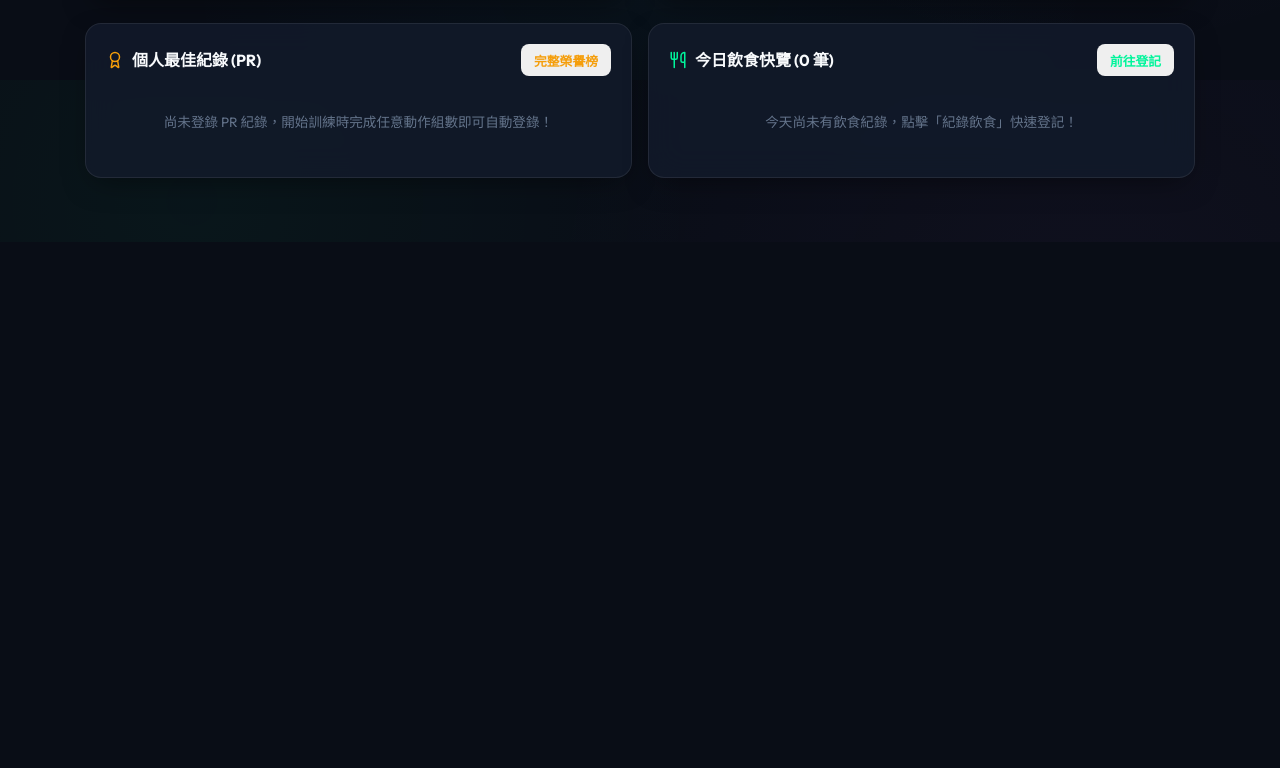
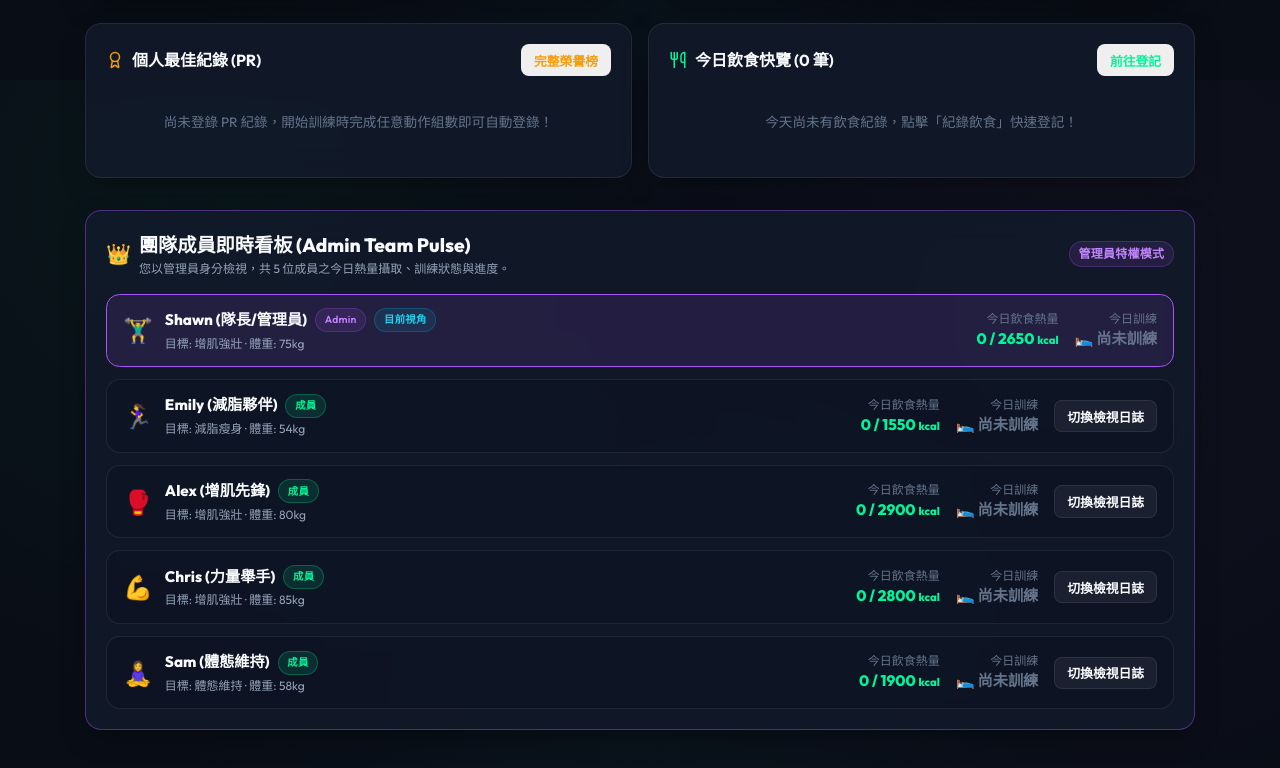
Before and after one commit to moker99/iron-track, a React (Vite) app: page / in a window 1280 px wide. Shown: the part 720-1488 px from the top of the page. Before the commit the page ends 962 px from the top, so only its background shows below. Built offline with nearby package versions, Linux system fonts and the light colour scheme.

Commit message:
feat: implement 5-member multi-user admin dashboard, role permissions, and team pulse monitor

```diff
--- a/src/App.tsx
+++ b/src/App.tsx
@@ -98,6 +98,8 @@ export const App: React.FC = () => {
         {activeTab === 'dashboard' && (
           <DashboardView
             activeProfile={activeProfile}
+            profiles={profiles}
+            onSelectProfile={handleSelectProfile}
             onNavigate={setActiveTab}
             onOpenProfileEdit={() => handleOpenEditProfile(activeProfile)}
             onStartRestTimer={handleStartRestTimer}
--- a/src/components/DashboardView.tsx
+++ b/src/components/DashboardView.tsx
@@ -15,6 +15,8 @@ import { getUserNutritionTargets } from '../utils/nutrition';
 
 interface DashboardViewProps {
   activeProfile: UserProfile;
+  profiles?: UserProfile[];
+  onSelectProfile?: (id: string) => void;
   onNavigate: (tab: 'workout' | 'diet' | 'analytics') => void;
   onOpenProfileEdit: () => void;
   onStartRestTimer: (seconds: number) => void;
@@ -22,6 +24,8 @@ interface DashboardViewProps {
 
 export const DashboardView: React.FC<DashboardViewProps> = ({
   activeProfile,
+  profiles = [],
+  onSelectProfile,
   onNavigate,
   onOpenProfileEdit,
   onStartRestTimer,
@@ -427,6 +431,100 @@ export const DashboardView: React.FC<DashboardViewProps> = ({
           )}
         </div>
       </div>
+
+      {/* ======================= ADMIN TEAM OVERVIEW (管理者戰情總表) ======================= */}
+      {activeProfile.role === 'admin' && profiles.length > 0 && (
+        <div className="glass-card glow-purple" style={{ border: '1px solid rgba(168, 85, 247, 0.4)', marginTop: '0.5rem' }}>
+          <div className="flex items-center justify-between flex-wrap gap-2" style={{ marginBottom: '1rem' }}>
+            <div className="flex items-center gap-2">
+              <span style={{ fontSize: '1.25rem' }}>👑</span>
+              <div>
+                <h2 style={{ fontSize: '1.2rem', fontWeight: 800 }}>團隊成員即時看板 (Admin Team Pulse)</h2>
+                <p style={{ fontSize: '0.75rem', color: 'var(--text-muted)' }}>
+                  您以管理員身分檢視，共 {profiles.length} 位成員之今日熱量攝取、訓練狀態與進度。
+                </p>
+              </div>
+            </div>
+            <span className="badge badge-purple">管理員特權模式</span>
+          </div>
+
+          <div className="flex flex-col gap-3">
+            {profiles.map(member => {
+              const memberMeals = StorageService.getMealsByDate(member.id, todayStr);
+              const memberCals = Math.round(memberMeals.reduce((sum, m) => sum + m.calories, 0));
+              const memberTargets = getUserNutritionTargets(member);
+              const memberWorkouts = StorageService.getWorkoutSessions(member.id).filter(w => w.date === todayStr);
+              const memberWorkoutBurn = memberWorkouts.reduce((sum, w) => sum + (w.caloriesBurned || 0), 0);
+              const isCurrent = member.id === activeProfile.id;
+
+              return (
+                <div
+                  key={member.id}
+                  style={{
+                    background: isCurrent ? 'rgba(168, 85, 247, 0.12)' : 'rgba(12, 19, 34, 0.6)',
+                    border: `1px solid ${isCurrent ? 'var(--neon-purple)' : 'var(--border-color)'}`,
+                    borderRadius: '0.85rem',
+                    padding: '0.85rem 1rem',
+                    display: 'flex',
+                    alignItems: 'center',
+                    justifyContent: 'space-between',
+                    flexWrap: 'wrap',
+                    gap: '0.75rem'
+                  }}
+                >
+                  <div className="flex items-center gap-3">
+                    <span style={{ fontSize: '1.5rem' }}>{member.avatar}</span>
+                    <div>
+                      <div className="flex items-center gap-2">
+                        <span style={{ fontWeight: 800, fontSize: '0.95rem' }}>{member.name}</span>
+                        {member.role === 'admin' ? (
+                          <span className="badge badge-purple" style={{ fontSize: '0.65rem' }}>Admin</span>
+                        ) : (
+                          <span className="badge badge-green" style={{ fontSize: '0.65rem' }}>成員</span>
+                        )}
+                        {isCurrent && <span className="badge badge-cyan" style={{ fontSize: '0.65rem' }}>目前視角</span>}
+                      </div>
+                      <div style={{ fontSize: '0.75rem', color: 'var(--text-muted)', marginTop: '0.15rem' }}>
+                        目標: {member.goal === 'gain_muscle' ? '增肌強壯' : member.goal === 'lose_fat' ? '減脂瘦身' : '體態維持'} · 體重: {member.weightKg}kg
+                      </div>
+                    </div>
+                  </div>
+
+                  <div className="flex items-center gap-4 flex-wrap">
+                    {/* Diet status */}
+                    <div style={{ textAlign: 'right' }}>
+                      <div style={{ fontSize: '0.75rem', color: 'var(--text-dim)' }}>今日飲食熱量</div>
+                      <div style={{ fontSize: '0.95rem', fontWeight: 800, color: memberCals > memberTargets.targetCalories ? 'var(--neon-rose)' : 'var(--neon-green)' }}>
+                        {memberCals} / {memberTargets.targetCalories} <span style={{ fontSize: '0.7rem' }}>kcal</span>
+                      </div>
+                    </div>
+
+                    {/* Workout status */}
+                    <div style={{ textAlign: 'right' }}>
+                      <div style={{ fontSize: '0.75rem', color: 'var(--text-dim)' }}>今日訓練</div>
+                      <div style={{ fontSize: '0.95rem', fontWeight: 800, color: memberWorkouts.length > 0 ? 'var(--neon-cyan)' : 'var(--text-dim)' }}>
+                        {memberWorkouts.length > 0 ? `🏋️ 已練 (${memberWorkoutBurn}k)` : '🛌 尚未訓練'}
+                      </div>
+                    </div>
+
+                    {/* Action button */}
+                    {!isCurrent && onSelectProfile && (
+                      <button
+                        type="button"
+                        className="btn btn-secondary btn-sm"
+                        style={{ fontSize: '0.8rem' }}
+                        onClick={() => onSelectProfile(member.id)}
+                      >
+                        切換檢視日誌
+                      </button>
+                    )}
+                  </div>
+                </div>
+              );
+            })}
+          </div>
+        </div>
+      )}
     </div>
   );
 };
--- a/src/components/Navbar.tsx
+++ b/src/components/Navbar.tsx
@@ -99,6 +99,11 @@ export const Navbar: React.FC<NavbarProps> = ({
                 <span style={{ fontSize: '0.875rem', fontWeight: 600, maxWidth: '100px', overflow: 'hidden', textOverflow: 'ellipsis', whiteSpace: 'nowrap' }}>
                   {activeProfile.name}
                 </span>
+                {activeProfile.role === 'admin' && (
+                  <span className="badge badge-purple" style={{ fontSize: '0.65rem', padding: '0.1rem 0.35rem' }}>
+                    👑 Admin
+                  </span>
+                )}
                 <ChevronDown size={14} style={{ color: 'var(--text-muted)' }} />
               </button>
 
@@ -112,7 +117,7 @@ export const Navbar: React.FC<NavbarProps> = ({
                     position: 'absolute',
                     top: '110%',
                     right: 0,
-                    width: '220px',
+                    width: '240px',
                     background: '#121a2b',
                     border: '1px solid var(--border-color)',
                     borderRadius: '0.75rem',
@@ -120,8 +125,9 @@ export const Navbar: React.FC<NavbarProps> = ({
                     padding: '0.5rem',
                     zIndex: 50,
                   }}>
-                    <div style={{ fontSize: '0.75rem', color: 'var(--text-dim)', padding: '0.25rem 0.5rem', fontWeight: 600 }}>
-                      切換使用者 ({profiles.length})
+                    <div style={{ fontSize: '0.75rem', color: 'var(--text-dim)', padding: '0.25rem 0.5rem', fontWeight: 600, display: 'flex', justifyContent: 'space-between' }}>
+                      <span>切換成員 ({profiles.length})</span>
+                      {activeProfile.role === 'admin' && <span style={{ color: 'var(--neon-purple)' }}>您是管理員</span>}
                     </div>
                     {profiles.map(p => (
                       <button
@@ -147,6 +153,11 @@ export const Navbar: React.FC<NavbarProps> = ({
                         <div className="flex items-center gap-2">
                           <span>{p.avatar}</span>
                           <span style={{ fontWeight: 600 }}>{p.name}</span>
+                          {p.role === 'admin' && (
+                            <span className="badge badge-purple" style={{ fontSize: '0.6rem', padding: '0.05rem 0.25rem' }}>
+                              Admin
+                            </span>
+                          )}
                         </div>
                         {p.id === activeProfile.id && <Check size={14} />}
                       </button>
--- a/src/components/ProfileModal.tsx
+++ b/src/components/ProfileModal.tsx
@@ -31,6 +31,7 @@ export const ProfileModal: React.FC<ProfileModalProps> = ({
   const [weightKg, setWeightKg] = useState<number>(profile?.weightKg || 70);
   const [activityLevel, setActivityLevel] = useState<ActivityLevel>(profile?.activityLevel || 'moderate');
   const [goal, setGoal] = useState<FitnessGoal>(profile?.goal || 'maintain');
+  const [role, setRole] = useState<'admin' | 'member'>(profile?.role || 'member');
 
   const [useCustomMacros, setUseCustomMacros] = useState<boolean>(Boolean(profile?.customCalories));
   const [customCalories, setCustomCalories] = useState<number>(profile?.customCalories || 2400);
@@ -75,6 +76,7 @@ export const ProfileModal: React.FC<ProfileModalProps> = ({
       weightKg: Number(weightKg),
       activityLevel,
       goal,
+      role,
       customCalories: useCustomMacros ? Number(customCalories) : autoTargetCals,
       customProteinGrams: useCustomMacros ? Number(customProtein) : recommendedMacros.proteinGrams,
       customCarbsGrams: useCustomMacros ? Number(customCarbs) : recommendedMacros.carbsGrams,
@@ -136,6 +138,39 @@ export const ProfileModal: React.FC<ProfileModalProps> = ({
                     </button>
                   ))}
                 </div>
+              </div>
+            </div>
+
+            {/* Role: Admin vs Member */}
+            <div style={{
+              background: 'rgba(18, 26, 43, 0.7)',
+              padding: '0.85rem',
+              borderRadius: '0.75rem',
+              border: '1px solid var(--border-color)',
+            }}>
+              <label className="label" style={{ marginBottom: '0.4rem' }}>成員權限角色</label>
+              <div style={{ display: 'grid', gridTemplateColumns: '1fr 1fr', gap: '0.5rem' }}>
+                <button
+                  type="button"
+                  className={`btn btn-sm ${role === 'member' ? 'btn-primary' : 'btn-secondary'}`}
+                  style={{ justifyContent: 'center' }}
+                  onClick={() => setRole('member')}
+                >
+                  🛡️ 一般成員 (Member)
+                </button>
+                <button
+                  type="button"
+                  className={`btn btn-sm ${role === 'admin' ? 'btn-purple' : 'btn-secondary'}`}
+                  style={{ justifyContent: 'center' }}
+                  onClick={() => setRole('admin')}
+                >
+                  👑 團隊管理者 (Admin)
+                </button>
+              </div>
+              <div style={{ fontSize: '0.73rem', color: 'var(--text-dim)', marginTop: '0.35rem' }}>
+                {role === 'admin'
+                  ? '👑 管理員特權：可在首頁查看 5 人全體團隊看板，並隨時切換查閱每位成員之飲食日誌與運動記錄'
+                  : '🛡️ 一般成員：專注於記錄與查看自己個人的訓練課表與三大營養素目標'}
               </div>
             </div>
 
--- a/src/data/defaults.ts
+++ b/src/data/defaults.ts
@@ -232,7 +232,7 @@ export const DEFAULT_FOOD_ITEMS: FoodItem[] = [
 export const INITIAL_USER_PROFILES: UserProfile[] = [
   {
     id: 'user-default-1',
-    name: 'Shawn (隊長)',
+    name: 'Shawn (隊長/管理員)',
     avatar: '🏋️‍♂️',
     gender: 'male',
     age: 28,
@@ -240,6 +240,7 @@ export const INITIAL_USER_PROFILES: UserProfile[] = [
     weightKg: 75,
     activityLevel: 'moderate',
     goal: 'gain_muscle',
+    role: 'admin',
     customCalories: 2650,
     customProteinGrams: 165,
     customCarbsGrams: 310,
@@ -256,10 +257,62 @@ export const INITIAL_USER_PROFILES: UserProfile[] = [
     weightKg: 54,
     activityLevel: 'light',
     goal: 'lose_fat',
+    role: 'member',
     customCalories: 1550,
     customProteinGrams: 110,
     customCarbsGrams: 165,
     customFatGrams: 45,
     createdAt: new Date().toISOString(),
+  },
+  {
+    id: 'user-default-3',
+    name: 'Alex (增肌先鋒)',
+    avatar: '🥊',
+    gender: 'male',
+    age: 25,
+    heightCm: 182,
+    weightKg: 80,
+    activityLevel: 'very_active',
+    goal: 'gain_muscle',
+    role: 'member',
+    customCalories: 2900,
+    customProteinGrams: 180,
+    customCarbsGrams: 360,
+    customFatGrams: 80,
+    createdAt: new Date().toISOString(),
+  },
+  {
+    id: 'user-default-4',
+    name: 'Chris (力量舉手)',
+    avatar: '💪',
+    gender: 'male',
+    age: 30,
+    heightCm: 174,
+    weightKg: 85,
+    activityLevel: 'moderate',
+    goal: 'gain_muscle',
+    role: 'member',
+    customCalories: 2800,
+    customProteinGrams: 190,
+    customCarbsGrams: 320,
+    customFatGrams: 85,
+    createdAt: new Date().toISOString(),
+  },
+  {
+    id: 'user-default-5',
+    name: 'Sam (體態維持)',
+    avatar: '🧘‍♀️',
+    gender: 'female',
+    age: 27,
+    heightCm: 168,
+    weightKg: 58,
+    activityLevel: 'moderate',
+    goal: 'maintain',
+    role: 'member',
+    customCalories: 1900,
+    customProteinGrams: 120,
+    customCarbsGrams: 210,
+    customFatGrams: 55,
+    createdAt: new Date().toISOString(),
   }
 ];
--- a/src/types/index.ts
+++ b/src/types/index.ts
@@ -1,6 +1,7 @@
 export type Gender = 'male' | 'female';
 export type ActivityLevel = 'sedentary' | 'light' | 'moderate' | 'very_active' | 'extra_active';
 export type FitnessGoal = 'lose_fat' | 'maintain' | 'gain_muscle';
+export type UserRole = 'admin' | 'member';
 
 export interface UserProfile {
   id: string;
@@ -12,6 +13,7 @@ export interface UserProfile {
   weightKg: number;
   activityLevel: ActivityLevel;
   goal: FitnessGoal;
+  role?: UserRole;
   customCalories?: number;
   customProteinGrams?: number;
   customCarbsGrams?: number;
```
